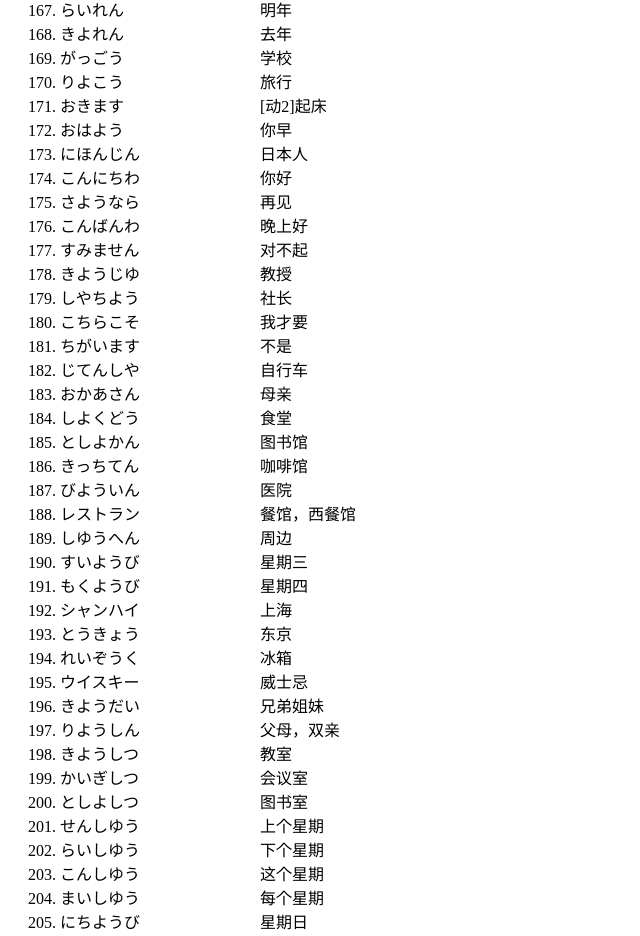
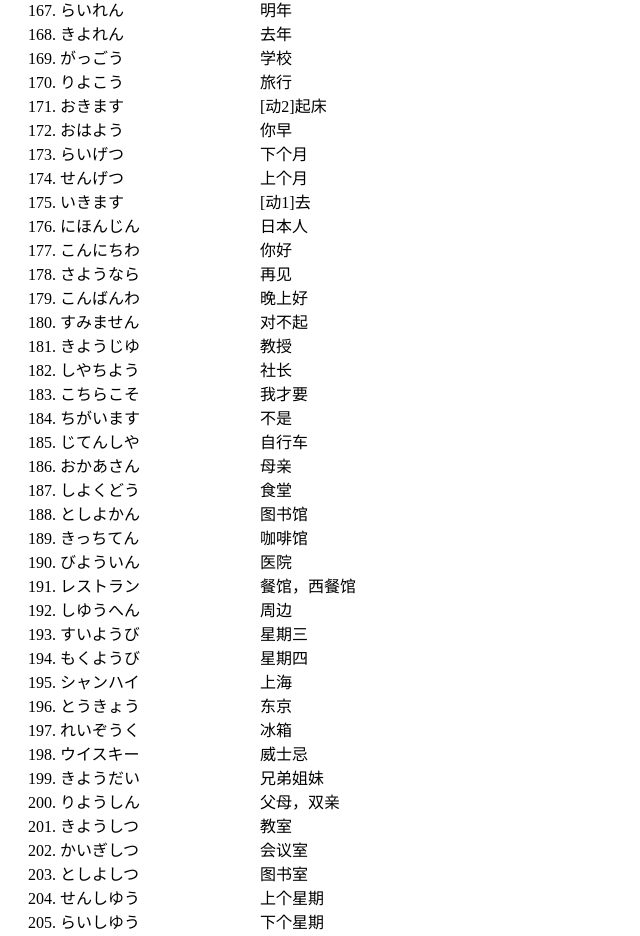
Before and after one commit to cazser/JapanesWordList, a Vue app: page / in a window 1280 px wide. Shown: the part 4097-5033 px from the top of the page, without its empty margins (0-640 px from the left). Built offline with nearby package versions, Linux system fonts and the light colour scheme.

Commit message:
242个单词打卡

```diff
--- a/src/WordList.js
+++ b/src/WordList.js
@@ -238,9 +238,13 @@ const wordList=[
 {"日文":"いつも", "中文":"经常，总是"},
 {"日文":"こうべ", "中文":"神户"},
 {"日文":"おはよう", "中文":"你早"},
+{"日文":"らいげつ", "中文":"下个月"},
+{"日文":"せんげつ", "中文":"上个月"},
 
 
 
+
+{"日文":"いきます", "中文":"[动1]去"},
 
 
 ];
```
